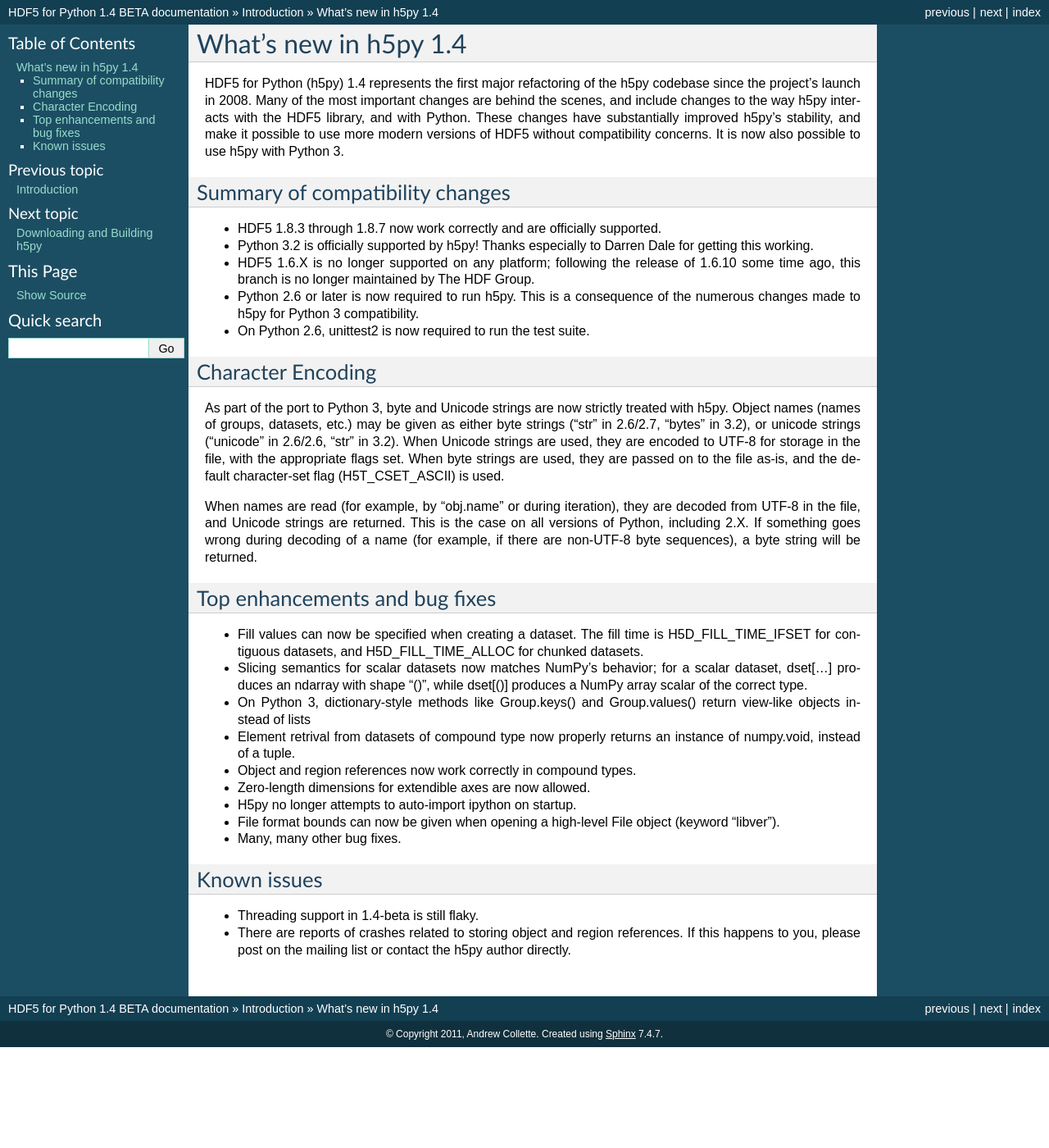
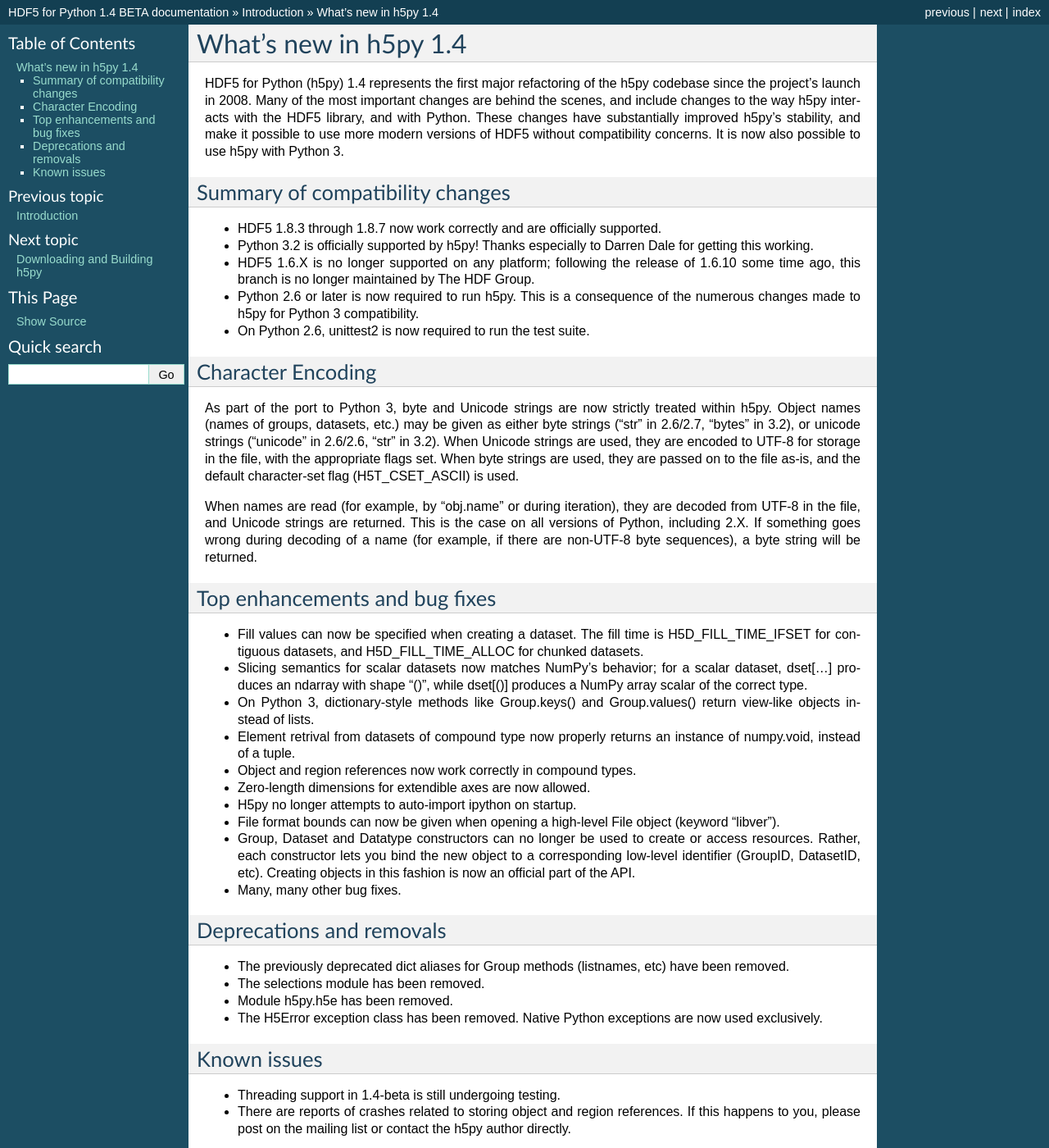
Before and after one commit to google-code-export/h5py, a Sphinx documentation site: the page built from docs/source/intro/whatsnew.rst, in a window 1280 px wide and 1400 px high. Shown: the whole window at 82% size. Built offline with Sphinx 7.4.7, drawn with Linux system fonts in a browser that asks for light colours.

Commit message:
Update whatsnew

```diff
--- a/docs/source/intro/whatsnew.rst
+++ b/docs/source/intro/whatsnew.rst
@@ -31,7 +31,7 @@
 ------------------
 
 As part of the port to Python 3, byte and Unicode strings are now strictly
-treated with h5py.  Object names (names of groups, datasets, etc.) may be
+treated within h5py.  Object names (names of groups, datasets, etc.) may be
 given as either byte strings ("str" in 2.6/2.7, "bytes" in 3.2), or unicode
 strings ("unicode" in 2.6/2.6, "str" in 3.2).  When Unicode strings are used,
 they are encoded to UTF-8 for storage in the file, with the appropriate flags
@@ -57,7 +57,7 @@
   dset[()] produces a NumPy array scalar of the correct type.
 
 * On Python 3, dictionary-style methods like Group.keys() and Group.values()
-  return view-like objects instead of lists
+  return view-like objects instead of lists.
 
 * Element retrival from datasets of compound type now properly returns an
   instance of numpy.void, instead of a tuple.
@@ -71,13 +71,32 @@
 * File format bounds can now be given when opening a high-level File object
   (keyword "libver").
 
+* Group, Dataset and Datatype constructors can no longer be used to create or
+  access resources.  Rather, each constructor lets you bind the new object
+  to a corresponding low-level identifier (GroupID, DatasetID, etc).
+  Creating objects in this fashion is now an official part of the API.
+
 * Many, many other bug fixes.
+
+
+Deprecations and removals
+-------------------------
+
+* The previously deprecated dict aliases for Group methods (listnames, etc)
+  have been removed.
+
+* The selections module has been removed.
+
+* Module h5py.h5e has been removed.
+
+* The H5Error exception class has been removed.  Native Python exceptions are
+  now used exclusively.
 
 
 Known issues
 ------------
 
-* Threading support in 1.4-beta is still flaky.
+* Threading support in 1.4-beta is still undergoing testing.
 
 * There are reports of crashes related to storing object and region references.
   If this happens to you, please post on the mailing list or contact the h5py
```
